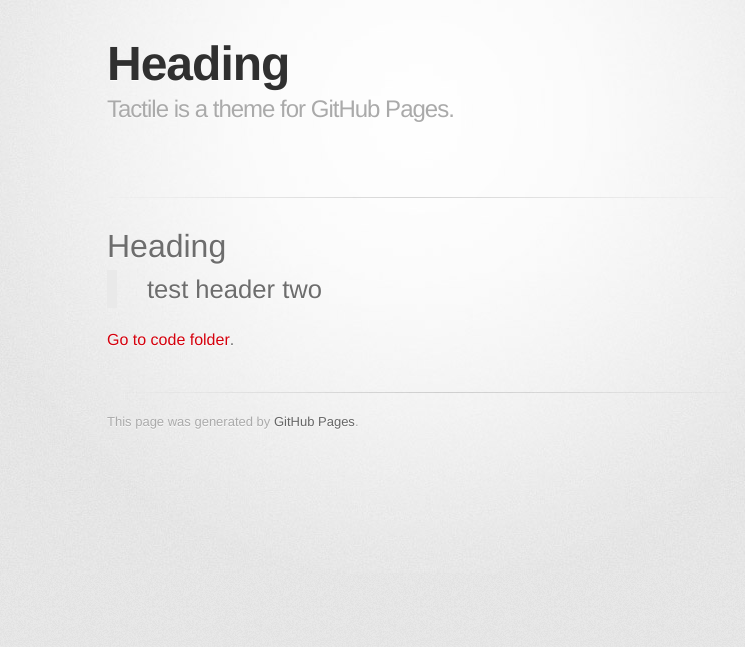
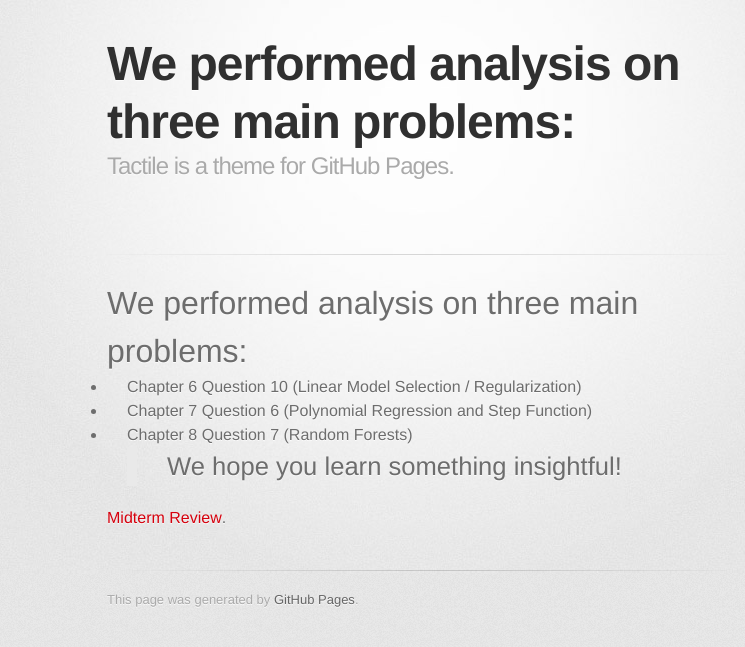
Before and after one commit to kylesoler1/kylesoler1.github.io, a Jekyll site: the page built from index.md, in a window 1280 px wide. Shown: the top 647 px of the page, without its empty margins (223-968 px from the left). Built offline with Jekyll 4.4.1, drawn with Linux system fonts in a browser that asks for light colours; some web fonts are replaced; our own code applies the rules of GitHub Pages for plain Markdown files.

Commit message:
Update index.md

```diff
--- a/index.md
+++ b/index.md
@@ -1,10 +1,13 @@
 ---
 layout: default
-Title: Test title
-Description: Test Description
+Title: Group 16 Midterm Review
+Description: Here you will find the pdf for download from the ISLR book
 ---
 
-# Heading
-> test header two
+# We performed analysis on three main problems:
+- Chapter 6 Question 10 (Linear Model Selection / Regularization)
+- Chapter 7 Question 6 (Polynomial Regression and Step Function)
+- Chapter 8 Question 7 (Random Forests)
+> We hope you learn something insightful!
 
-[Go to code folder](/code/index.md).
+[Midterm Review](Midterm Review.pdf).
```
